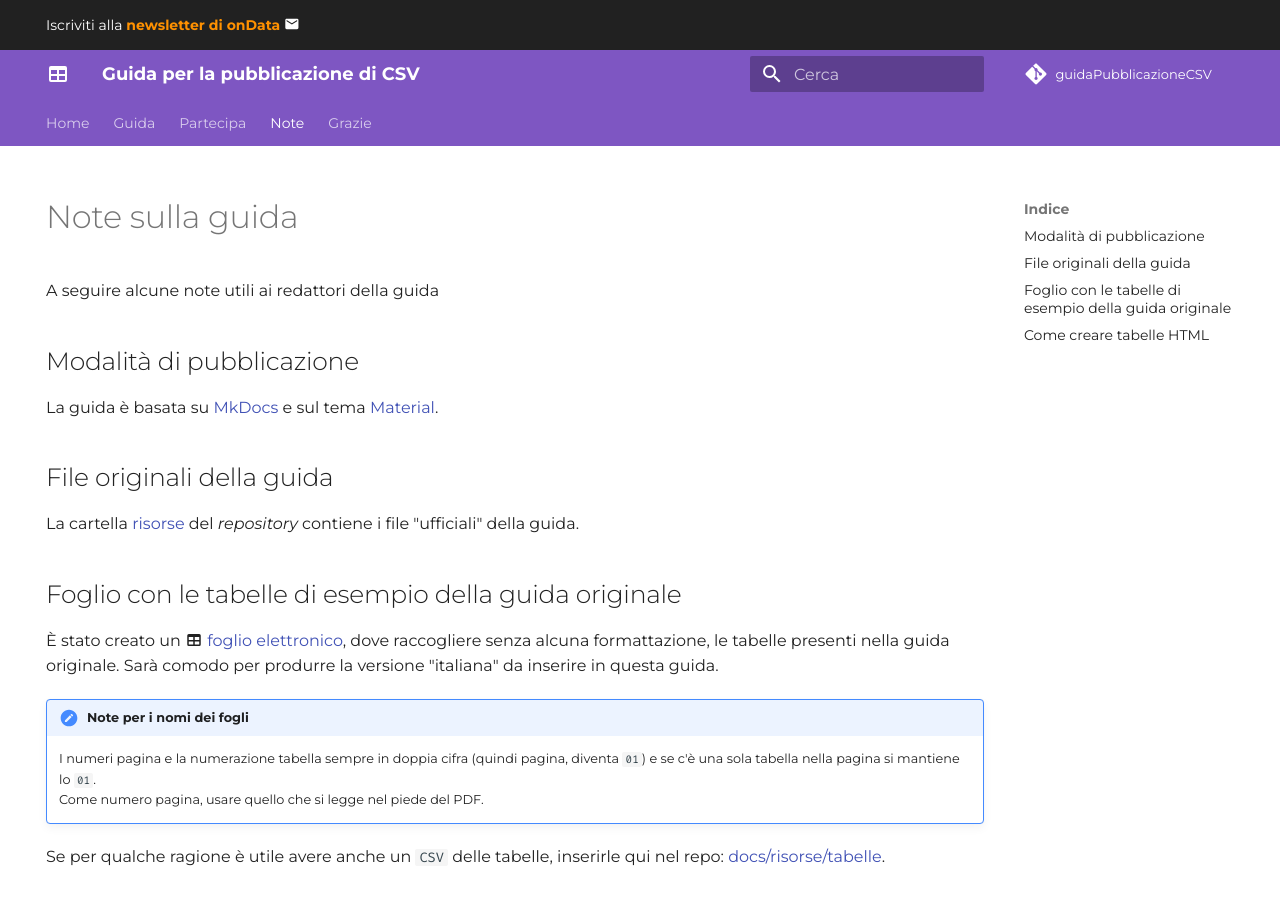
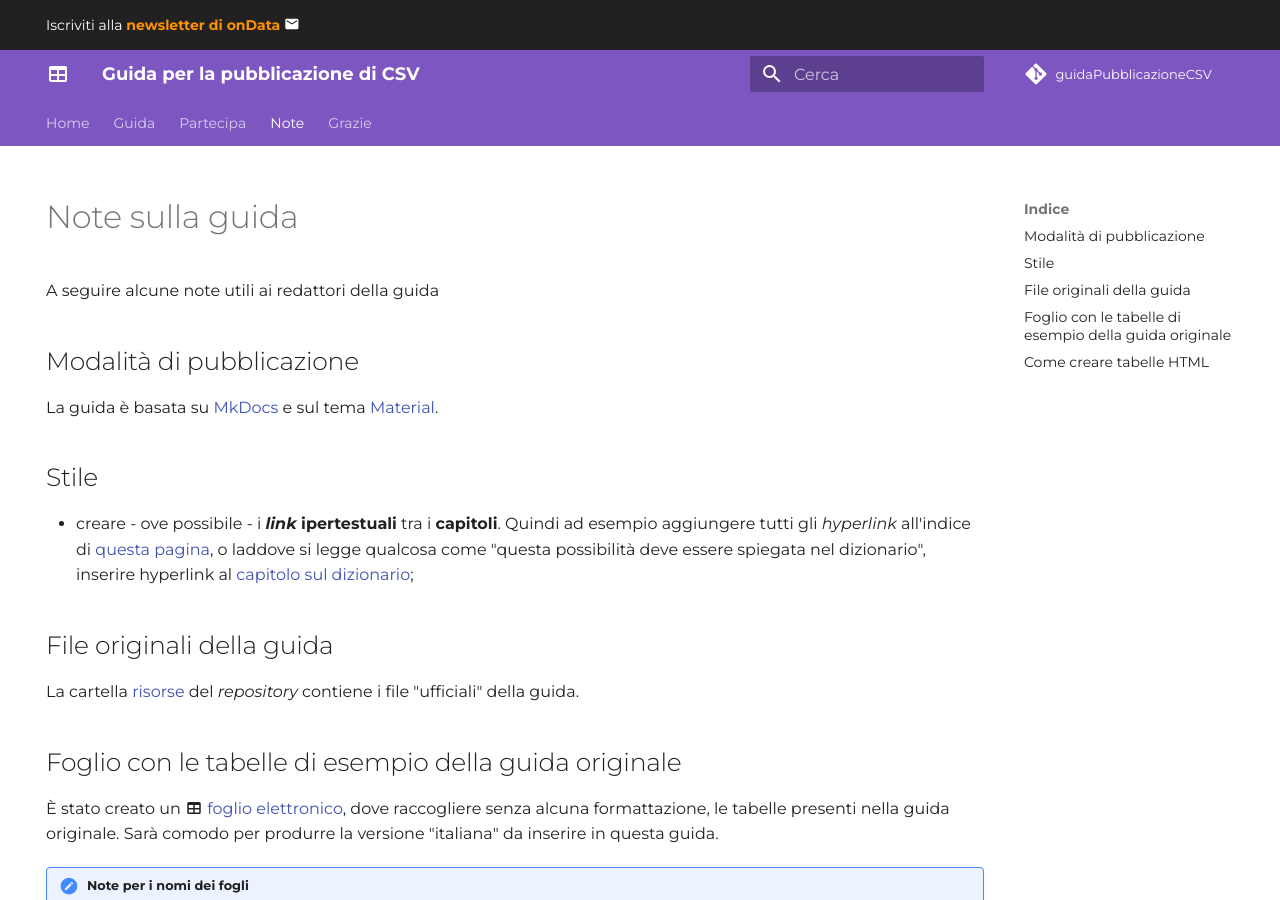
Before and after one commit to ondata/guidaPraticaPubblicazioneCSV, an MkDocs documentation site: the page built from docs/note_redazione.md, in a window 1280 px wide and 900 px high. Built offline with MkDocs 1.6.1 and Material for MkDocs 9.7.7, drawn with Linux system fonts in a browser that asks for light colours; comment, search, counter and statistics services are not loaded.

Commit message:
note stile

```diff
--- a/docs/note_redazione.md
+++ b/docs/note_redazione.md
@@ -12,6 +12,10 @@ A seguire alcune note utili ai redattori della guida
 ## Modalità di pubblicazione
 
 La guida è basata su [MkDocs](https://www.mkdocs.org/) e sul tema [Material](https://squidfunk.github.io/mkdocs-material/).
+
+## Stile
+
+- creare - ove possibile - i ***link* ipertestuali** tra i **capitoli**. Quindi ad esempio aggiungere tutti gli *hyperlink* all'indice di [questa pagina](guida/index.md), o laddove si legge qualcosa come "questa possibilità deve essere spiegata nel dizionario", inserire hyperlink al [capitolo sul dizionario](guida/dizionario_dati.md);
 
 ## File originali della guida
 
```
